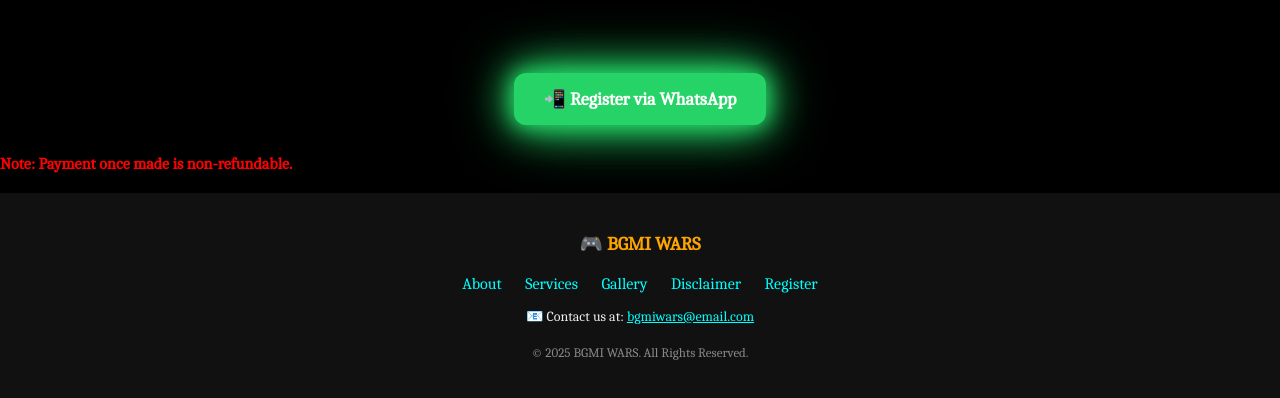
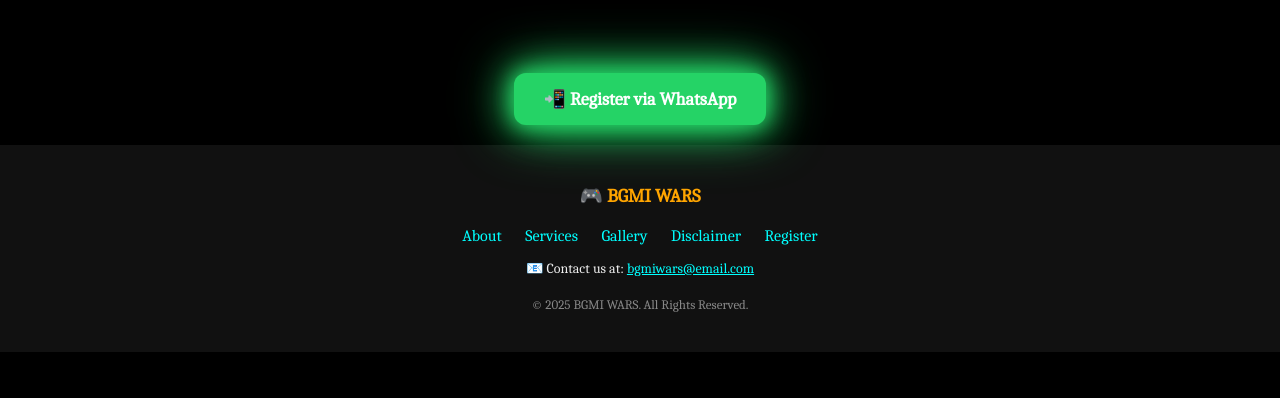
Before and after one commit to bgmiwars69-glitch/bgmiwars-official, a plain HTML site: page index.html in a window 1280 px wide. Shown: the part 3485-3883 px from the top of the page. After the commit the page ends 3837 px from the top, so only its background shows below. Drawn offline with Linux system fonts and the light colour scheme.

Commit message:
Update index.html

```diff
--- a/index.html
+++ b/index.html
@@ -373,9 +373,6 @@
 }
 </style>
     </p>
-
-    <p style="color: red; font-weight: bold; margin-top: 30px;">
-      Note: Payment once made is non-refundable.
     </p>
   </div>
 </section> <footer style="background-color: #111; color: #eee; padding: 40px 20px; text-align: center; font-family: Caladea, serif;">
```
